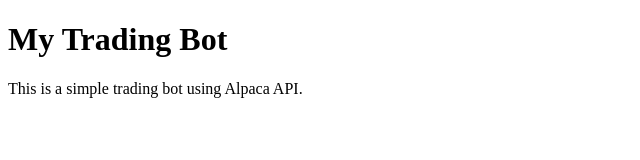
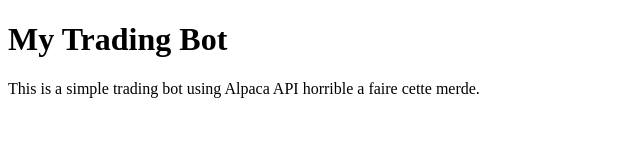
Before and after one commit to vicastiel/trading-bot, a plain HTML site: page index.html in a window 1280 px wide. Shown: the whole page, without its empty margins (0-640 px from the left). Drawn offline with Linux system fonts and the light colour scheme.

Commit message:
Initial commit with trading bot application and index.html

```diff
--- a/index.html
+++ b/index.html
@@ -5,6 +5,6 @@
 </head>
 <body>
     <h1>My Trading Bot</h1>
-    <p>This is a simple trading bot using Alpaca API.</p>
+    <p>This is a simple trading bot using Alpaca API horrible a faire cette merde.</p>
 </body>
 </html>
```
